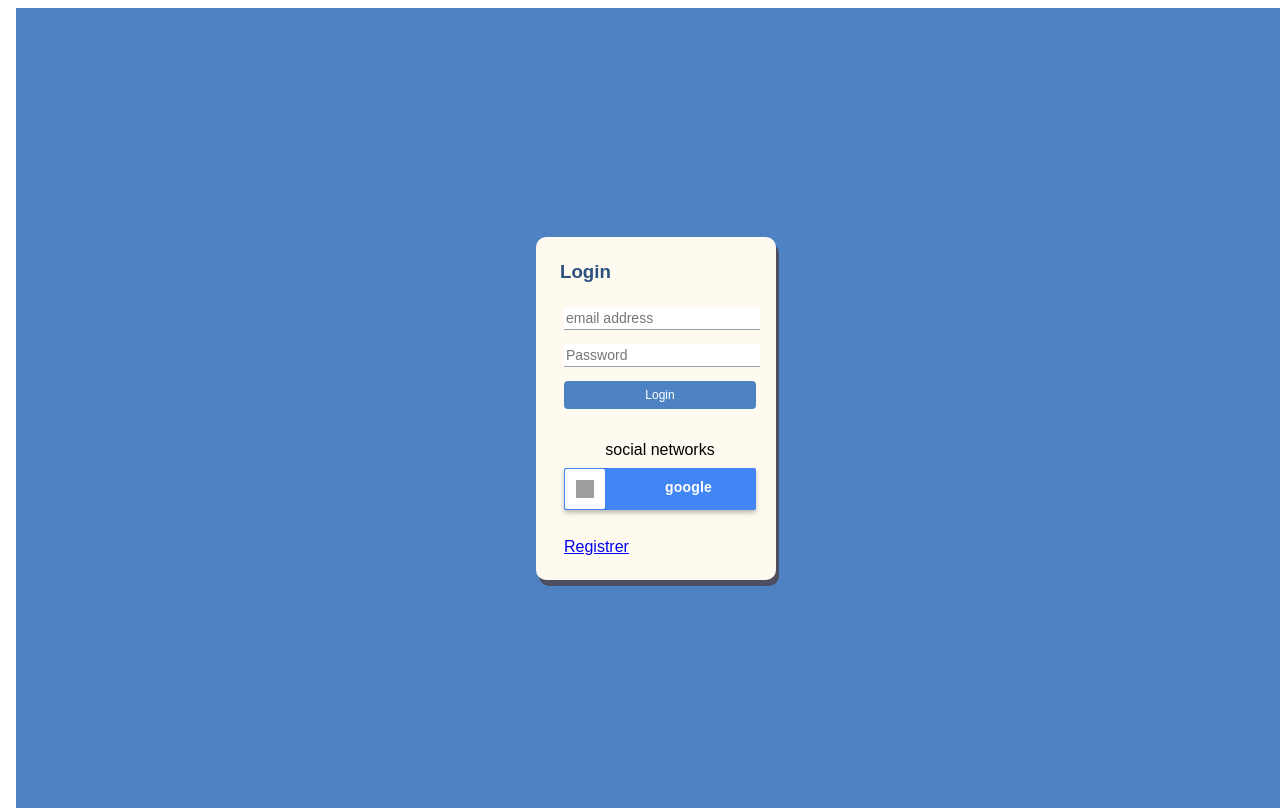
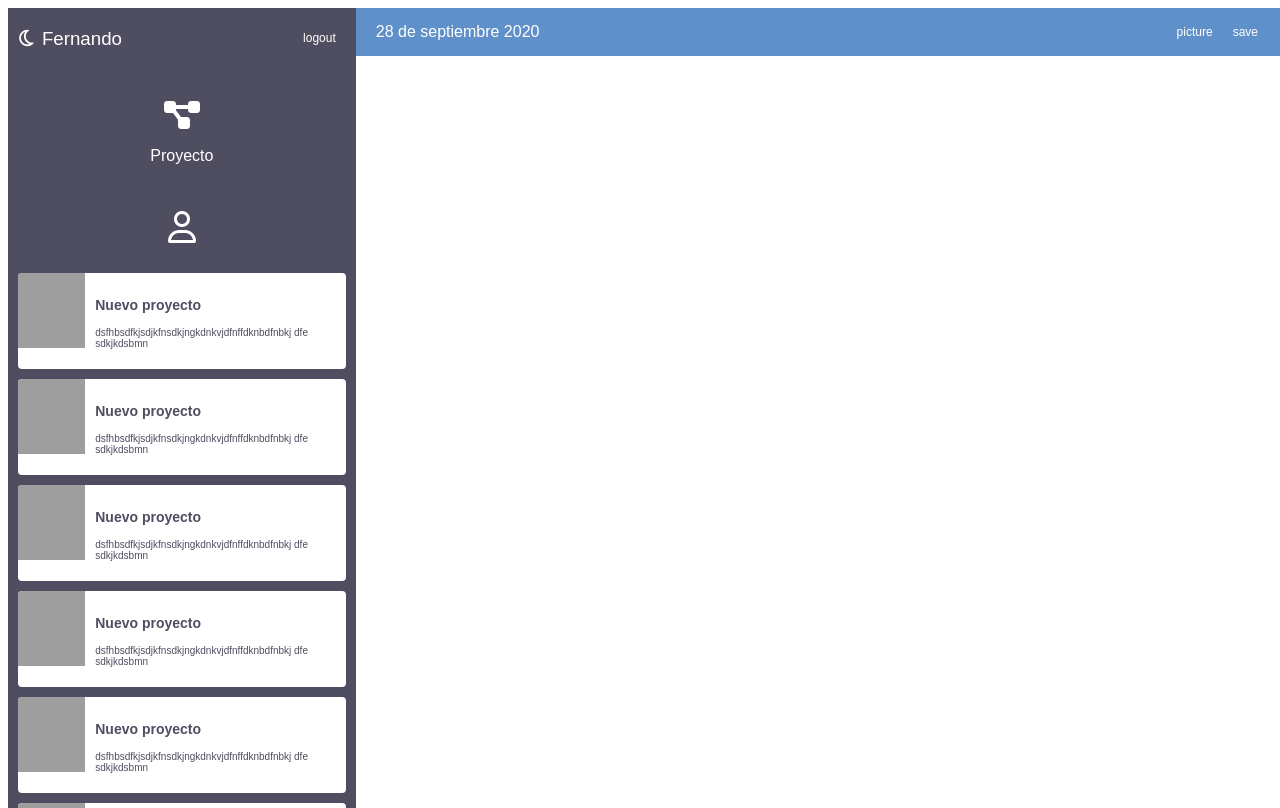
Before and after one commit to Akbal-21/ADOO, a React app: page /new_Proyect in a window 1280 px wide. Before the commit this address led to /auth/login. Built offline with nearby package versions, Linux system fonts and the light colour scheme; grey boxes are pictures that could not be loaded.

Commit message:
Pantallas

```diff
--- a/public/index.html
+++ b/public/index.html
@@ -24,7 +24,8 @@
       work correctly both with client-side routing and a non-root public URL.
       Learn how to configure a non-root public URL by running `npm run build`.
     -->
-    <title>React App</title>
+    <link rel="stylesheet" href="https://cdnjs.cloudflare.com/ajax/libs/font-awesome/6.0.0-beta2/css/all.min.css">
+    <title>Adoo App</title>
   </head>
   <body>
     <noscript>You need to enable JavaScript to run this app.</noscript>
--- a/src/components/authscreen/LoginScreen.js
+++ b/src/components/authscreen/LoginScreen.js
@@ -29,7 +29,7 @@ export const LoginScreen = ({history}) => {
             <form >
                 <input
                     type="text"
-                    placeholder="email address"
+                    placeholder="Email address"
                     name="email"
                     className="auth__input"
                     autoComplete="off"
@@ -59,7 +59,9 @@ export const LoginScreen = ({history}) => {
                         </p>
                     </div>
                 </div>
-                <Link to="/auth/register">
+                <Link
+                 to="/auth/register"
+                 className="link">
                     Registrer
                 </Link>
             </form>
--- a/src/components/authscreen/RegisterDes.js
+++ b/src/components/authscreen/RegisterDes.js
@@ -1,9 +1,57 @@
 import React from 'react'
+import {Link} from 'react-router-dom'
 
 export const RegisterDes = () => {
     return (
         <div>
-            <h1>Hola</h1>
+            <>
+            <h3 className="auth__title">Login</h3>
+            <form >
+
+                <input
+                    type="text"
+                    placeholder="Name"
+                    name="name"
+                    className="auth__input"
+                    autoComplete="off"
+                />
+
+                <input
+                    type="text"
+                    placeholder="Email address"
+                    name="email"
+                    className="auth__input"
+                    autoComplete="off"
+                />
+
+                <input
+                    type="Password"
+                    placeholder="Password"
+                    name="password"
+                    className="auth__input"
+                />
+
+                <input
+                    type="Password"
+                    placeholder="Confirm password"
+                    name="Confirm"
+                    className="auth__input"
+                />
+
+                <button
+                    type="submit"
+                    className="btn btn-prime btn-block mb-5"
+                >
+                    Register
+                </button>
+
+                <Link
+                 to="/auth/login"
+                 className="link">
+                    Alredy Register?
+                </Link>
+            </form>
+        </>
         </div>
     )
 }
--- /dev/null
+++ b/src/components/proyect/NothingSelected.js
@@ -0,0 +1,14 @@
+import React from 'react'
+
+export const NothingSelected = () => {
+    return (
+        <div className="noting__main-content">
+            <p>
+                Select something
+                <br/>
+                pr create an entry here
+            </p>
+
+        </div>
+    )
+}
--- /dev/null
+++ b/src/components/proyect/ProyEntries.js
@@ -0,0 +1,20 @@
+import React from 'react'
+import { ProyEntry } from './ProyEntry'
+
+export const ProyEntries = () => {
+
+    const entries = [1,2,3,4,5,6,7,8,9,10];
+
+    return (
+        <>
+        <div className="proy__entries">
+            {
+                entries.map(value=>(
+                    <ProyEntry key={value}/>
+                ))
+            }
+        </div>
+        </>
+
+    )
+}
--- /dev/null
+++ b/src/components/proyect/ProyEntry.js
@@ -0,0 +1,25 @@
+import React from 'react'
+
+export const ProyEntry = () => {
+    return (
+        <div className="proy__entry poiner">
+            <div
+                className="proy__entry-proy"
+                style={{
+                    backgroundSize:'cover',
+                    backgroundImage:'url(https://blogs.iadb.org/conocimiento-abierto/wp-content/uploads/sites/10/2019/12/banner-lecciones-aprendidas-proyectos-desarrollo-2019-630x341.jpg)'
+                }}
+            >
+
+            </div>
+            <div className="proy__entry-body">
+                <p className="proy__entry-title">
+                    Nuevo proyecto
+                </p>
+                <p className="proy__entry-content">
+                    dsfhbsdfkjsdjkfnsdkjngkdnkvjdfnffdknbdfnbkj dfe sdkjkdsbmn
+                </p>
+            </div>
+        </div>
+    )
+}
--- /dev/null
+++ b/src/components/proyect/Sidebar.js
@@ -0,0 +1,31 @@
+import React from 'react'
+import { ProyEntries } from './ProyEntries'
+
+export const Sidebar = () => {
+    return (
+        <aside className="proy__sidebar">
+            <div className="proy__sidebar-navbar">
+                <h3 className="mt-5">
+                    <i className="far fa-moon"></i>
+                    <span> Fernando</span>
+                </h3>
+                <button className="btn">
+                    logout
+                </button>
+            </div>
+
+            <div className="proy__new-entry">
+                <i className="fas fa-project-diagram fa-2x"></i>
+                <p>Proyecto</p>
+            </div>
+
+            <div className="proy__new-entry mt-5">
+                <i className="far fa-user fa-2x"></i>
+            </div>
+
+
+            <ProyEntries/>
+
+        </aside>
+    )
+}
--- /dev/null
+++ b/src/components/proyect/proy.js
@@ -0,0 +1,18 @@
+import React from 'react'
+import { CreateProyect } from '../screen/CreateProyect'
+//import { NothingSelected } from './NothingSelected'
+import { Sidebar } from './Sidebar'
+
+export const proy = () => {
+    return (
+        <>
+            <div className="proy__main">
+                <Sidebar/>
+                <main>
+                    {/*<NothingSelected/>*/}
+                    <CreateProyect/>
+                </main>
+            </div>
+        </>
+    )
+}
--- a/src/components/screen/CreateProyect.js
+++ b/src/components/screen/CreateProyect.js
@@ -1,9 +1,10 @@
 import React from 'react'
+import { ProyAppBar } from './ProyAppBar'
 
 export const CreateProyect = () => {
     return (
-        <div>
-            <h2>Create</h2>
+        <div className="proyect__main-content">
+            <ProyAppBar/>
         </div>
     )
 }
--- /dev/null
+++ b/src/components/screen/ProyAppBar.js
@@ -0,0 +1,18 @@
+import React from 'react'
+
+export const ProyAppBar = () => {
+    return (
+        <div className="proy__appbar">
+            <span>28 de septiembre 2020</span>
+            <div>
+                <button className="btn">
+                    picture
+                </button>
+                <button className="btn">
+                    save
+                </button>
+            </div>
+
+        </div>
+    )
+}
--- a/src/routers/AppRouter.js
+++ b/src/routers/AppRouter.js
@@ -23,7 +23,7 @@ export const AppRouter = () => {
                     component={AuthRouter}
                     isAuthenticated={user.logged}
                 />
-                <PrivateRoute
+                <PublicRoute
                     path="/"
                     component={DashboardRoutes}
                     isAuthenticated={user.logged}
--- a/src/routers/DashboardRoutes.js
+++ b/src/routers/DashboardRoutes.js
@@ -1,5 +1,6 @@
 import React from 'react'
 import { Redirect, Route, Switch } from 'react-router'
+import { proy } from '../components/proyect/proy'
 import { CreateProyect } from '../components/screen/CreateProyect'
 import { HomeScreen } from '../components/screen/HomeScreen'
 import { Navbar } from '../components/ui/Navbar'
@@ -8,10 +9,10 @@ import { Navbar } from '../components/ui/Navbar'
 export const DashboardRoutes = () => {
     return (
         <div>
-          <Navbar/>
+
           <div>
               <Switch>
-                  <Route exact path="/new_Proyect" component={CreateProyect}/>
+                  <Route exact path="/new_Proyect" component={proy}/>
                   <Route exact path="/Home" component={HomeScreen}/>
                   <Redirect to="/Home"/>
               </Switch>
--- a/src/styles/Components/_button.scss
+++ b/src/styles/Components/_button.scss
@@ -6,8 +6,13 @@
     font-size: 12px;
     padding: 7px 10px 7px 10px;
 
+    transition: color 0.3s ease;
+
     &:focus{
         outline: none;
+    }
+    &:hover{
+        color: darken($color: white, $amount: 10);
     }
 }
 
@@ -17,7 +22,7 @@
     &:disabled{
         background-color:lighten($color: $pryme, $amount: 1)
     }
-    &hover{
+    &:hover{
         background-color: darken($color: $pryme, $amount: 15)
     }
 }
--- /dev/null
+++ b/src/styles/Components/_links.scss
@@ -0,0 +1,10 @@
+
+.link{
+    color: $base;
+    text-decoration: none;
+    align-items: center;
+    &:hover{
+        text-decoration: underline;
+    }
+
+}
--- /dev/null
+++ b/src/styles/Components/_notes.scss
@@ -0,0 +1,15 @@
+
+.proyect__main-content{
+    display: flex;
+    flex-direction: column;
+    height: 100%;
+}
+
+.proy__appbar{
+    align-items:center;
+    background-color: lighten($color: $pryme, $amount: 5%);
+    color: white;
+    display: flex;
+    justify-content: space-between;
+    padding: 10px 20px 10px 20px;
+}
--- /dev/null
+++ b/src/styles/Components/_nothing.scss
@@ -0,0 +1,13 @@
+.noting__main-content{
+    align-items: center;
+    background-color: lighten($color: $pryme, $amount: 5%);
+    color: white;
+    display: flex;
+    flex-direction: column;
+    justify-content: center;
+    height: 100vh;
+
+    p{
+        text-align: center;
+    }
+}
--- /dev/null
+++ b/src/styles/Components/_proy.scss
@@ -0,0 +1,72 @@
+
+.proy__main{
+    display: flex;
+}
+
+
+.proy__sidebar{
+    background-color: $base;
+    color: white;
+    display: flex;
+    flex-direction: column;
+    height: 100vh;
+    padding-left: 10px;
+    padding-right: 10px;
+    width: 450px;
+
+}
+
+.proy__sidebar-navbar{
+    display: flex;
+    justify-content: space-between;
+}
+
+.proy__sidebar-navbar h3{
+    font-weight: lighter;
+}
+
+.proy__new-entry{
+    align-items: center;
+    cursor: pointer;
+    display: flex;
+    flex-direction: column;
+    justify-content: center;
+    margin-top: 30px;
+    width: 100%;
+
+    transition: color .3s ease;
+
+    &:hover{
+        color: darken($color: white, $amount: 20%);
+    }
+}
+
+.proy__entries{
+    flex: 1 1 auto;
+    margin-top: 30px;
+    overflow: scroll;
+}
+
+.proy__entry{
+    background-color:white;
+    border-radius: 4px;
+    color: $base;
+    display: flex;
+    margin-bottom: 10px;
+    overflow: hidden;
+}
+
+.proy__entry-proy{
+    height:75px;
+    width: 75px;
+}
+.proy__entry-body{
+    padding: 10px;
+}
+.proy__entry-title{
+    font-size: 14px;
+    font-weight: bold;
+}
+.proy__entry-content{
+    font-size:10px;
+}
--- a/src/styles/base/_base.scss
+++ b/src/styles/base/_base.scss
@@ -1,7 +1,6 @@
 
 *{
     font-family: Arial, Helvetica, sans-serif;
-    margin: 4px;
 }
 
 html, body{
--- a/src/styles/styles.scss
+++ b/src/styles/styles.scss
@@ -4,4 +4,8 @@
 
 //components
 @import './Components/auth';
-@import './Components/button'
+@import './Components/button';
+@import './Components/links';
+@import './Components/proy';
+@import './Components/nothing';
+@import './Components/notes';
```
